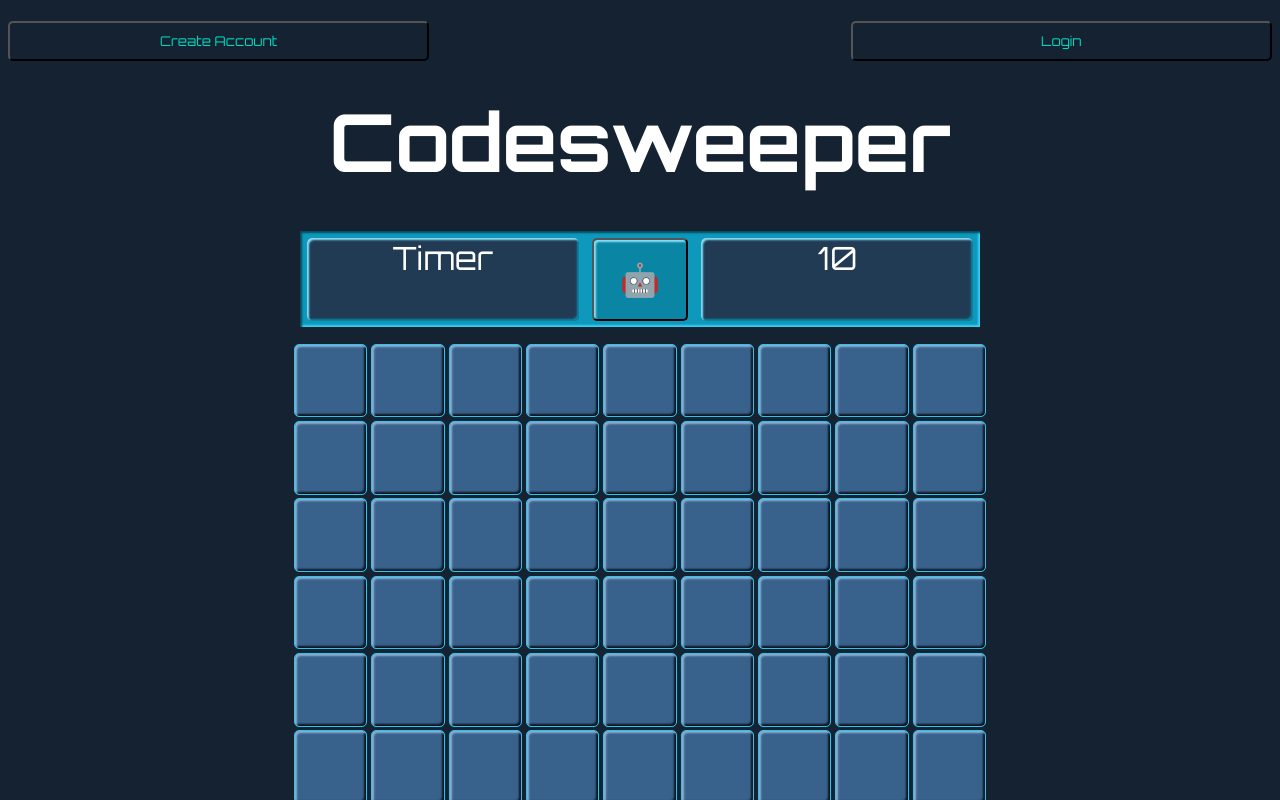
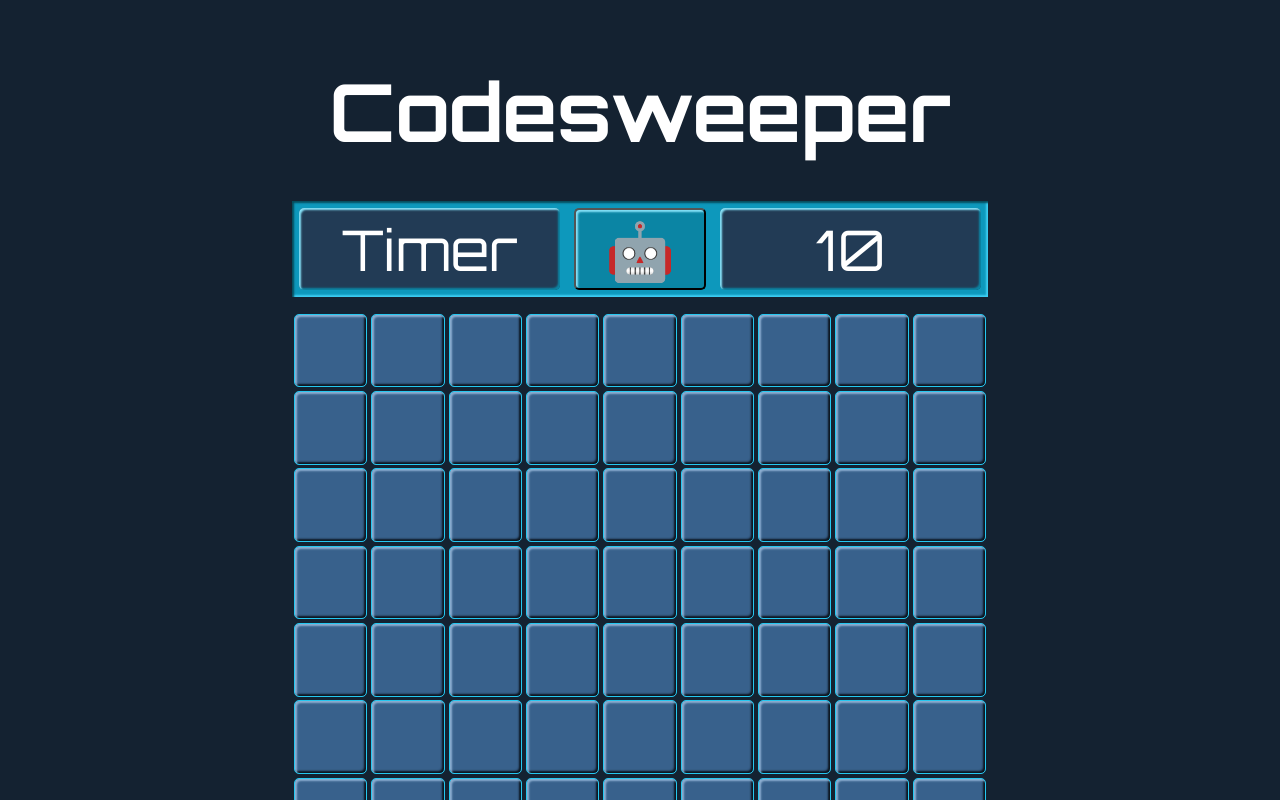
Before and after one commit to kaseywolff/Codesweeper, a React app: page / in a window 1280 px wide. Shown: the top 800 px of the page. Built offline with nearby package versions, Linux system fonts and the light colour scheme.

Commit message:
nav bar component

```diff
--- a/client/App.jsx
+++ b/client/App.jsx
@@ -2,17 +2,14 @@ import React, { Component } from 'react';
 import { render } from 'react-dom';
 
 import Game from './components/Game.jsx';
+import NavBar from './components/NavBar.jsx';
 
 class App extends Component {
   render() {
     return (
       <div id="app">
-        <nav className='navBar'>
-          <button className='navLink'>Create Account</button>
-          <div></div>
-          <button className='navLink'>Login</button>
-        </nav>
-        <Game/>
+        {/* <NavBar /> */}
+        <Game />
         {/* leaderboard */}
         {/* personal best times */}
       </div>
--- /dev/null
+++ b/client/components/NavBar.jsx
@@ -0,0 +1,13 @@
+import React from 'react';
+
+function NavBar() {
+  return (
+    <nav className='navBar'>
+      <button className='navLink'>Create Account</button>
+      <div></div>
+      <button className='navLink'>Login</button>
+    </nav>
+  )
+};
+
+export default NavBar;
--- a/client/scss/app.scss
+++ b/client/scss/app.scss
@@ -49,18 +49,23 @@ h2 {
   justify-content: space-around;
   align-content: center;
   align-self: center;
-  width: 85vw;
-  max-width: 85vh;
+  width: 87vw;
+  max-width: 87vh;
   height: 12vmin;
   background-color: $darkblue;
   box-shadow: inset 2px 2px 2px 0 darken($darkblue, 20), inset -2px -2px 2px 0 lighten($darkblue, 20);
 
   #timer {
+    display: flex;
+    justify-content: center;
+    align-items: center;
     font-family: 'Orbitron', sans-serif;
     color: white;
-    font-size:xx-large; //orig
-    width: 30vw;
-    text-align: center;
+    // font-size:xx-large; //orig
+    font-size: 7vmin;
+    width: 40%;
+    // text-align: center;
+    // vertical-align: bottom;
     margin: 1%;
     box-shadow: inset 2px 2px 2px 0 lighten($blue, 20), inset -2px -2px 2px 0 darken($blue, 20);
     background-color: darken($grey-blue, 15);
@@ -68,26 +73,32 @@ h2 {
   };
 
   #smile {
+    // display: flex;
+    // justify-content: center;
+    // align-items: center;
     font-family: 'Orbitron', sans-serif;
     color: white;
     background-color: darken($blue, 20);
-    font-size:xx-large;
-    text-align: center;
+    font-size: 7vmin;
+    // text-align: center;
     border-radius: 5px;
     box-shadow: inset 2px 2px 2px 0 lighten($blue, 20), inset -2px -2px 2px 0 darken($blue, 20);
 
     cursor: pointer;
     margin: 1%;
-    width: 10vw;
+    width: 20%;
   };
 
   #mineCount {
-    justify-self: start; //orig
+    display: flex;
+    justify-content: center;
+    align-items: center;
+    // justify-self: start; //orig
     font-family: 'Orbitron', sans-serif;
     color: white;
-    font-size:xx-large;
-    text-align: center;
-    width: 30vw;
+    font-size: 7vmin;
+    // text-align: center;
+    width: 40%;
     margin: 1%;
     box-shadow: inset 2px 2px 2px 0 lighten($blue, 20), inset -2px -2px 2px 0 darken($blue, 20);
     background-color: darken($grey-blue, 15);
```
